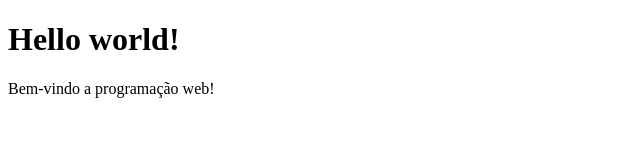
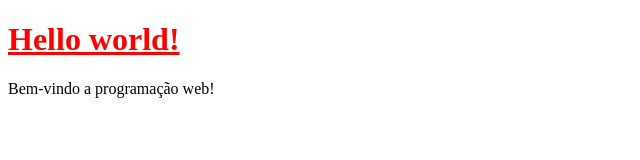
Before and after one commit to alsfurlan/pv-2021-1-exemplo-git, a plain HTML site: page index.html in a window 1280 px wide. Shown: the whole page, without its empty margins (0-640 px from the left). Drawn offline with Linux system fonts and the light colour scheme.

Commit message:
Adicionada folha de estilo a pagina

```diff
--- /dev/null
+++ b/estilo.css
@@ -0,0 +1,9 @@
+/*
+    seletor {
+        propriedade: valor
+    }
+*/
+h1 {
+  color: red;
+  text-decoration: underline;
+}
--- a/index.html
+++ b/index.html
@@ -4,6 +4,7 @@
 <head>
     <meta charset="UTF-8">
     <title>Hello world!</title>
+    <link href="estilo.css" rel="stylesheet">
 </head>
 
 <body>
```
